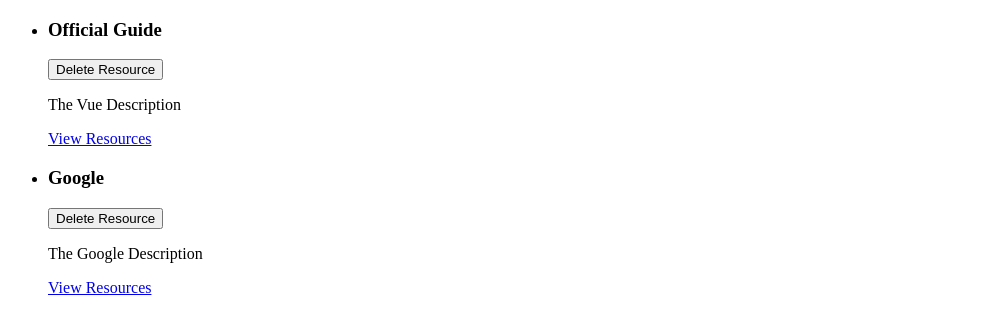
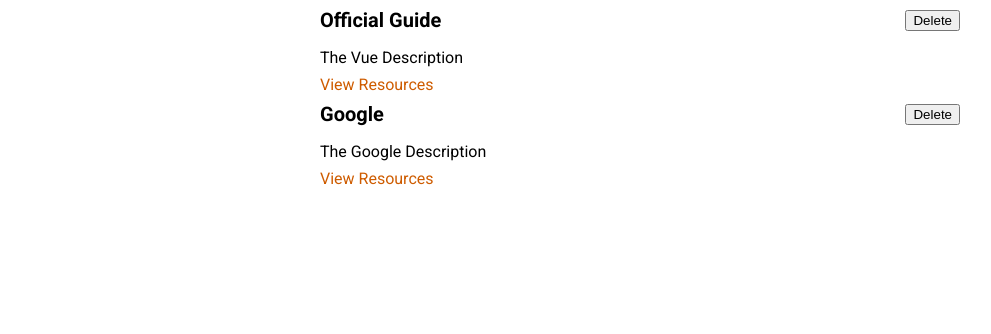
Before and after one commit to ahmadalii112/Academia-VUE, a Vue app in the folder 10.Course-Project-The-Learning-Resources-App/: page / in a window 1280 px wide. Shown: the top 334 px of the page, without its empty margins (0-991 px from the left). Built offline with nearby package versions, Linux system fonts and the light colour scheme.

Commit message:
4. Styling and More Components

```diff
--- a/10.Course-Project-The-Learning-Resources-App/src/App.vue
+++ b/10.Course-Project-The-Learning-Resources-App/src/App.vue
@@ -1,20 +1,14 @@
 <template>
-  <ul>
-    <LearningResource
-      v-for="res in storedResources"
-      :key="res.id"
-      :title="res.title"
-      :description="res.description"
-      :link="res.link"
-    ></LearningResource>
-  </ul>
+  <stored-resources :resources="storedResources"></stored-resources>
 </template>
 
 <script>
-import LearningResource from './components/learning-resources/LearningResource.vue';
+import StoredResources from './components/learning-resources/StoredResources.vue';
+
+
 export default {
   components: {
-    LearningResource,
+    StoredResources
   },
   data() {
     return {
@@ -37,4 +31,18 @@ export default {
 };
 </script>
 
-<style></style>
+<style>
+@import url('https://fonts.googleapis.com/css2?family=Roboto:wght@400;700&display=swap');
+
+* {
+  box-sizing: border-box;
+}
+
+html {
+  font-family: 'Roboto', sans-serif;
+}
+
+body {
+  margin: 0;
+}
+</style>
--- a/10.Course-Project-The-Learning-Resources-App/src/components/learning-resources/LearningResource.vue
+++ b/10.Course-Project-The-Learning-Resources-App/src/components/learning-resources/LearningResource.vue
@@ -3,7 +3,7 @@
     <div>
       <header>
         <h3>{{ title }}</h3>
-        <button>Delete Resource</button>
+        <button>Delete</button>
       </header>
     </div>
     <p>{{ description }}</p>
@@ -22,4 +22,34 @@ export default {
 };
 </script>
 
-<style></style>
+<style scoped>
+li {
+  margin: auto;
+  max-width: 40rem;
+}
+
+header {
+  display: flex;
+  justify-content: space-between;
+  align-items: center;
+}
+
+h3 {
+  font-size: 1.25rem;
+  margin: 0.5rem 0;
+}
+
+p {
+  margin: 0.5rem 0;
+}
+
+a {
+  text-decoration: none;
+  color: #ce5c00;
+}
+
+a:hover,
+a:active {
+  color: #c89300;
+}
+</style>
--- /dev/null
+++ b/10.Course-Project-The-Learning-Resources-App/src/components/learning-resources/StoredResources.vue
@@ -0,0 +1,32 @@
+<template>
+  <ul>
+    <learning-resource
+      v-for="res in resources"
+      :key="res.id"
+      :title="res.title"
+      :description="res.description"
+      :link="res.link"
+    ></learning-resource>
+  </ul>
+</template>
+
+<script>
+import LearningResource from './LearningResource.vue';
+
+export default {
+  props: ['resources'],
+  components: {
+    LearningResource
+  }
+}
+</script>
+
+<style scoped>
+ul {
+  list-style: none;
+  margin: 0;
+  padding: 0;
+  margin: auto;
+  max-width: 40rem;
+}
+</style>
```
